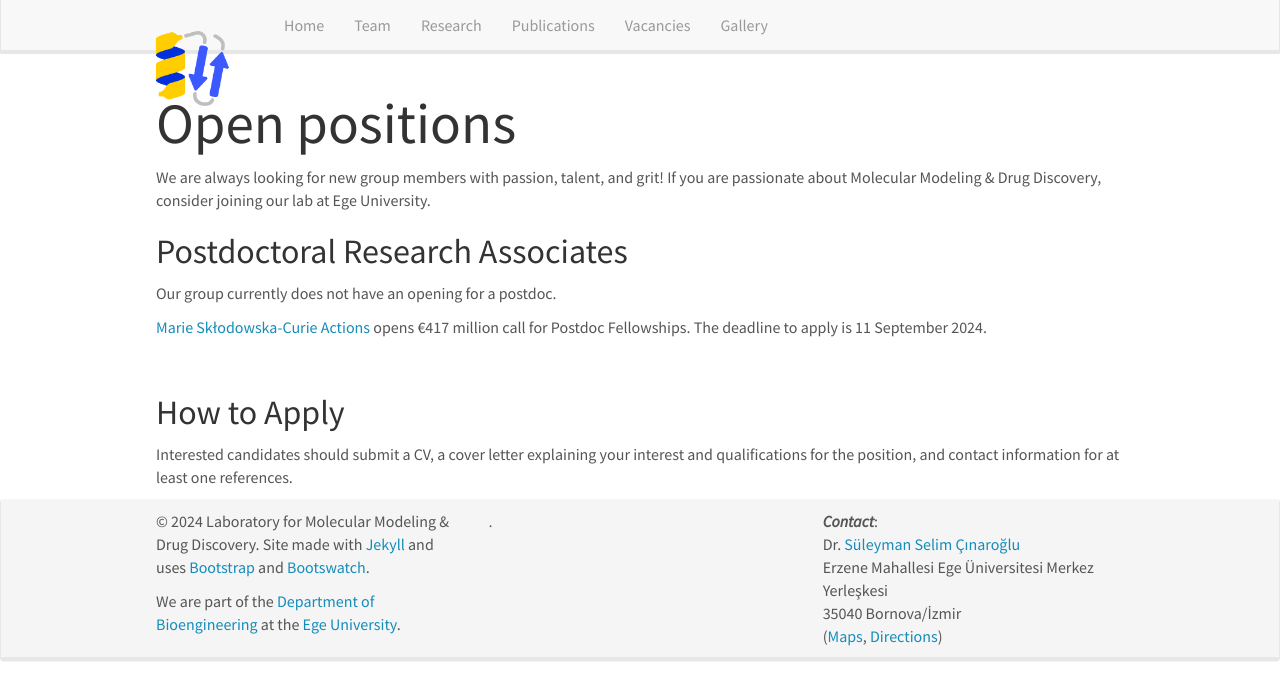
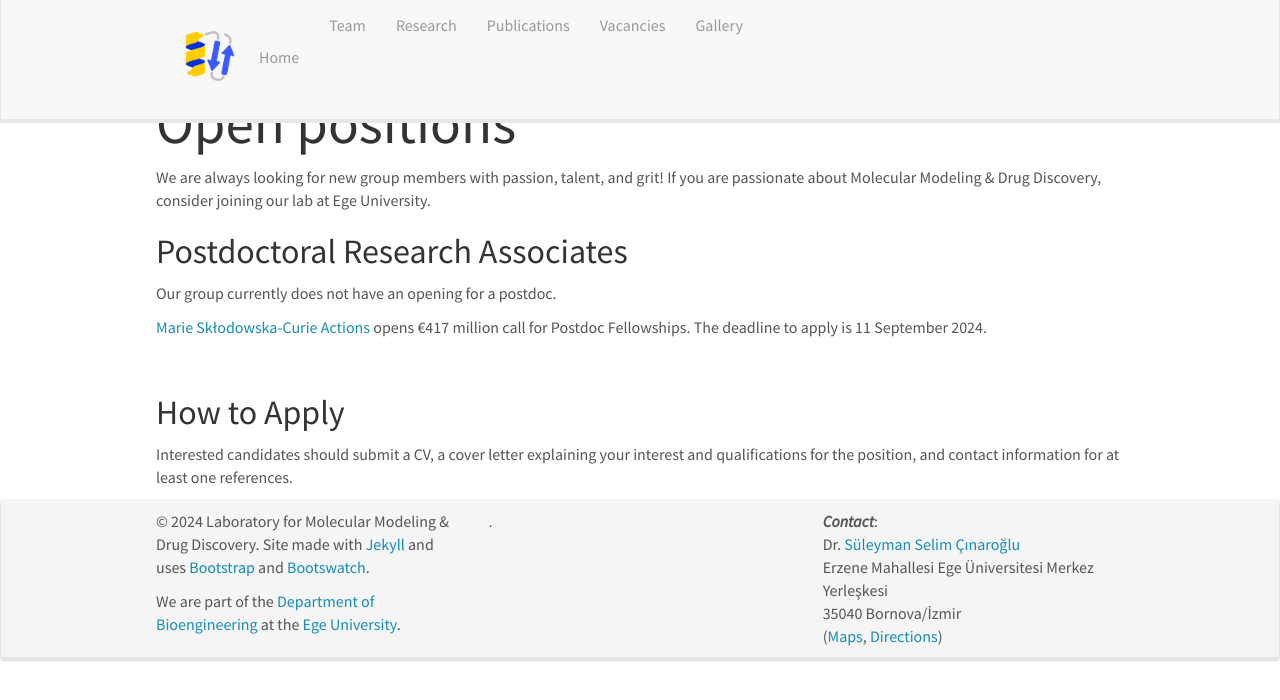
Before and after one commit to CinarogluLab/cinaroglulab.github.io, a Jekyll site: the page built from _pages/openings.md, in a window 1280 px wide. Shown: the top 700 px of the page. Built offline with Jekyll 4.4.1, drawn with Linux system fonts in a browser that asks for light colours; nearby versions of some CDN libraries.

Commit message:
Update header.html

```diff
--- a/_includes/header.html
+++ b/_includes/header.html
@@ -9,12 +9,12 @@
 	  </button>
 
     <a class="navbar-brand" href="{{ site.url }}{{ site.baseurl }}/">
-	    <img src="{{ site.url }}{{ site.baseurl }}/images/protein-emoji.png" alt="Logo" style="width: 75px; height: auto;">
+
     </a>
 	</div>
 	<div class="collapse navbar-collapse" id="navbar-collapse-1">
 	  <ul class="nav navbar-nav navbar-left">
-		<li><a href="{{ site.url }}{{ site.baseurl }}/">Home</a></li>
+		<li><a href="{{ site.url }}{{ site.baseurl }}/"><img src="{{ site.url }}{{ site.baseurl }}/images/protein-emoji.png" alt="Logo" style="width: 50px; height: auto;">Home</a></li>
 		<li><a href="{{ site.url }}{{ site.baseurl }}/team">Team</a></li>
                 <li><a href="{{ site.url }}{{ site.baseurl }}/research">Research</a></li>
 		<li><a href="{{ site.url }}{{ site.baseurl }}/publications">Publications</a></li>
```
